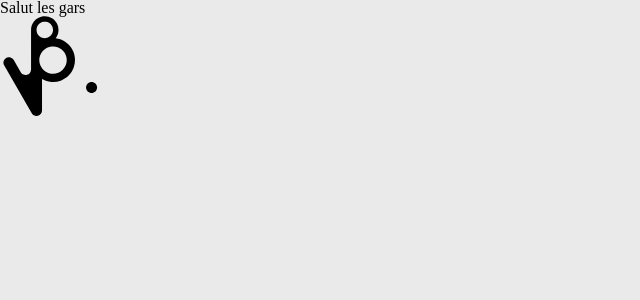
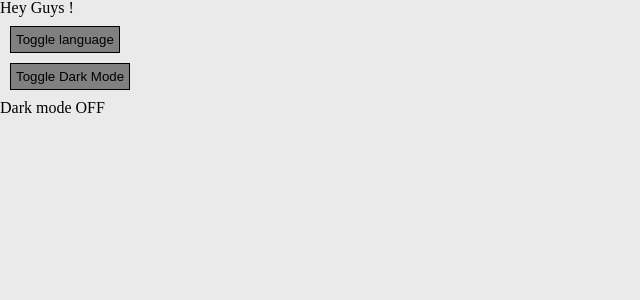
Before and after one commit to basilevanha/portfolio-2.0, a React (Create React App) app: page / in a window 1280 px wide. Shown: the top 300 px of the page, without its empty margins (0-640 px from the left). Built offline with nearby package versions, Linux system fonts and the light colour scheme; a web font is replaced by a local one; what i18next-xhr-backend would draw is missing.

Commit message:
setup translation & darkmode

```diff
--- a/src/App.tsx
+++ b/src/App.tsx
@@ -1,24 +1,42 @@
 import React from 'react'
-import { useEffect } from 'react';
+import { useEffect, useState } from 'react';
 import './App.scss';
 import { useTranslation } from 'react-i18next';
-import Icon from './components/atoms/Icon';
 
 function App() {
+  const [darkMode, setDarkMode] = useState(false);
+
+  const toggleDarkMode = () => {
+    setDarkMode(darkMode => !darkMode);
+  }
+
+  useEffect(() => {
+    if (window.matchMedia && window.matchMedia('(prefers-color-scheme: dark)').matches) {
+      // dark mode
+      setDarkMode(true);
+    }
+  }, []);
 
   const { t, i18n } = useTranslation();
 
   useEffect(() => {
-    const lng = navigator.language
+    const lng = navigator.language;
     i18n.changeLanguage(lng);
-  }, [])
+  }, []);
 
-  const lng = navigator.language;
+  const getLanguage = () => i18n.language || window.localStorage.i18nextLng;
+
+  const toggleLanguage = () => {
+    const newLng = getLanguage().includes("fr") ? "en" : "fr";
+    i18n.changeLanguage(newLng);
+  };
 
   return (
     <div className="app">
-      <h2>{t('greeting.hello')}</h2>
-      <Icon name='logo' />
+      <h2>{t('greeting')}</h2>
+      <button style={{ display: 'flex', backgroundColor: 'grey', border: '1px solid black', margin: 10, padding: 5 }} onClick={toggleLanguage}>Toggle language</button>
+      <button style={{ display: 'flex', backgroundColor: 'grey', border: '1px solid black', margin: 10, padding: 5 }} onClick={toggleDarkMode}>Toggle Dark Mode</button>
+      <h2>Dark mode {darkMode ? 'ON' : 'OFF'}</h2>
     </div>
   );
 }
--- a/src/i18nextConf.js
+++ b/src/i18nextConf.js
@@ -2,6 +2,8 @@ import i18n from 'i18next';
 import { initReactI18next } from 'react-i18next';
 import Backend from 'i18next-xhr-backend';
 import LanguageDetector from 'i18next-browser-languagedetector';
+import { fr } from './translations/fr';
+import { en } from './translations/en';
 
 const fallbackLng = ['fr'];
 const availableLanguages = ['en', 'nl', 'fr'];
@@ -21,13 +23,8 @@ i18n
       escapeValue: false, // no need for react. it escapes by default
     },
     resources: {
-      fr: {
-        translation: {
-          greeting: {
-            hello: "Salut les gars"
-          }
-        }
-      }
+      fr,
+      en,
     }
   });
 
--- /dev/null
+++ b/src/translations/en.js
@@ -0,0 +1,5 @@
+export const en = {
+    translation: {
+        greeting: "Hey Guys !"
+    }
+}
--- /dev/null
+++ b/src/translations/fr.js
@@ -0,0 +1,5 @@
+export const fr = {
+    translation: {
+        greeting: "Salut les gars !"
+    }
+}
```
